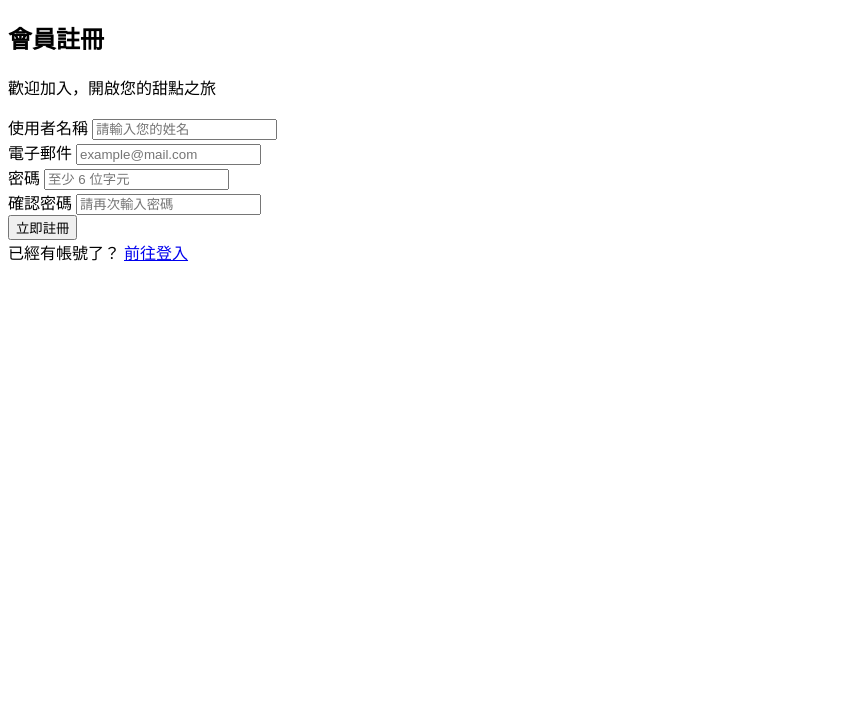
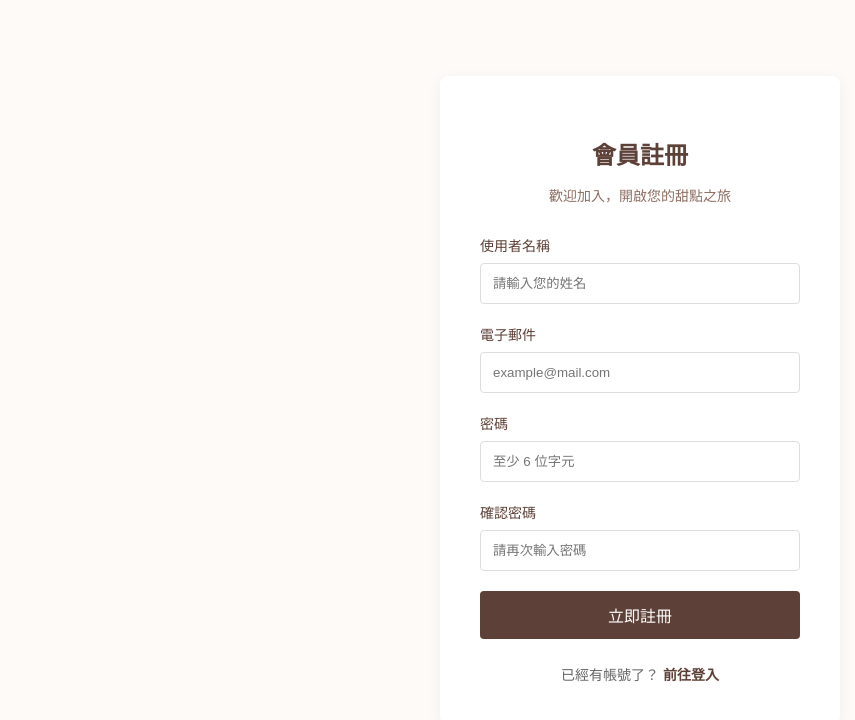
Before and after one commit to Morris0225/FinialExam, a plain HTML site: page FE/pages/register.html in a window 1280 px wide. Shown: the whole page, without its empty margins (0-855 px from the left). Drawn offline with nearby package versions, Linux system fonts and the light colour scheme.

Commit message:
Update register.css

```diff
--- a/FE/assets/css/register.css
+++ b/FE/assets/css/register.css
@@ -1,49 +1,87 @@
-<!DOCTYPE html>
-<html lang="en">
-<head>
-    <meta charset="UTF-8">
-    <meta name="viewport" content="width=device-width, initial-scale=1.0">
-    <title>Document</title>
-    <link rel="stylesheet" href="../assets/css/register.css">
-</head>
-<body>
-    <div class="register-container">
-        <div class="register-card">
-            <h2>會員註冊</h2>
-            <p class="subtitle">歡迎加入，開啟您的甜點之旅</p>
+body {
+    background-color: #fdfaf7;
+    margin: 0;
+    display: flex;
+    justify-content: center;
+    align-items: center;
+    height: 100vh;
+    font-family: "Microsoft JhengHei", sans-serif;
+}
 
-            <form id="register-form">
-                <div class="input-group">
-                    <label for="username">使用者名稱</label>
-                    <input type="text" id="username" placeholder="請輸入您的姓名" required>
-                </div>
+.register-container {
+    width: 100%;
+    max-width: 400px;
+    padding: 20px;
+}
 
-                <div class="input-group">
-                    <label for="email">電子郵件</label>
-                    <input type="email" id="email" placeholder="example@mail.com" required>
-                </div>
+.register-card {
+    background: white;
+    padding: 40px;
+    border-radius: 8px;
+    box-shadow: 0 4px 15px rgba(0,0,0,0.05);
+    text-align: center;
+}
 
-                <div class="input-group">
-                    <label for="password">密碼</label>
-                    <input type="password" id="password" placeholder="至少 6 位字元" required>
-                </div>
+.register-card h2 {
+    color: #5d4037;
+    margin-bottom: 10px;
+}
 
-                <div class="input-group">
-                    <label for="confirm-password">確認密碼</label>
-                    <input type="password" id="confirm-password" placeholder="請再次輸入密碼" required>
-                </div>
+.subtitle {
+    color: #8d6e63;
+    font-size: 14px;
+    margin-bottom: 30px;
+}
 
-                <button type="submit" class="register-btn">立即註冊</button>
-            </form>
+.input-group {
+    text-align: left;
+    margin-bottom: 20px;
+}
 
-            <div class="footer-links">
-                <span>已經有帳號了？</span>
-                <a href="login.html">前往登入</a>
-            </div>
-        </div>
-    </div>
+.input-group label {
+    display: block;
+    color: #5d4037;
+    margin-bottom: 8px;
+    font-size: 14px;
+}
 
-    <script src="https://code.jquery.com/jquery-3.6.0.min.js"></script>
-    <script src="../assets/JS/main.js"></script>
-</body>
-</html>
+.input-group input {
+    width: 100%;
+    padding: 12px;
+    border: 1px solid #ddd;
+    border-radius: 4px;
+    box-sizing: border-box;
+}
+
+.input-group input:focus {
+    border-color: #5d4037;
+    outline: none;
+}
+
+.register-btn {
+    width: 100%;
+    padding: 12px;
+    background-color: #5d4037;
+    color: white;
+    border: none;
+    border-radius: 4px;
+    font-size: 16px;
+    cursor: pointer;
+    transition: background-color 0.3s;
+}
+
+.register-btn:hover {
+    background-color: #3e2723;
+}
+
+.footer-links {
+    margin-top: 25px;
+    font-size: 14px;
+    color: #666;
+}
+
+.footer-links a {
+    color: #5d4037;
+    text-decoration: none;
+    font-weight: bold;
+}
```
